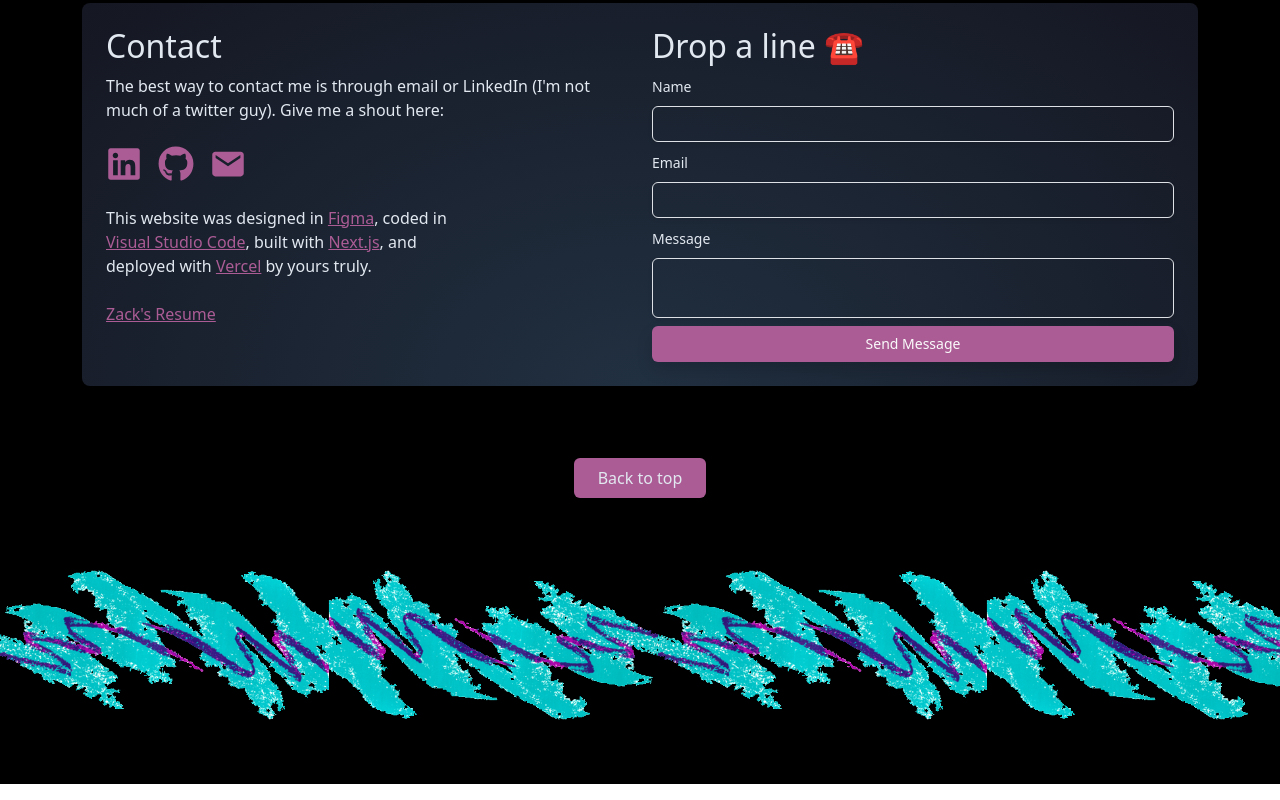
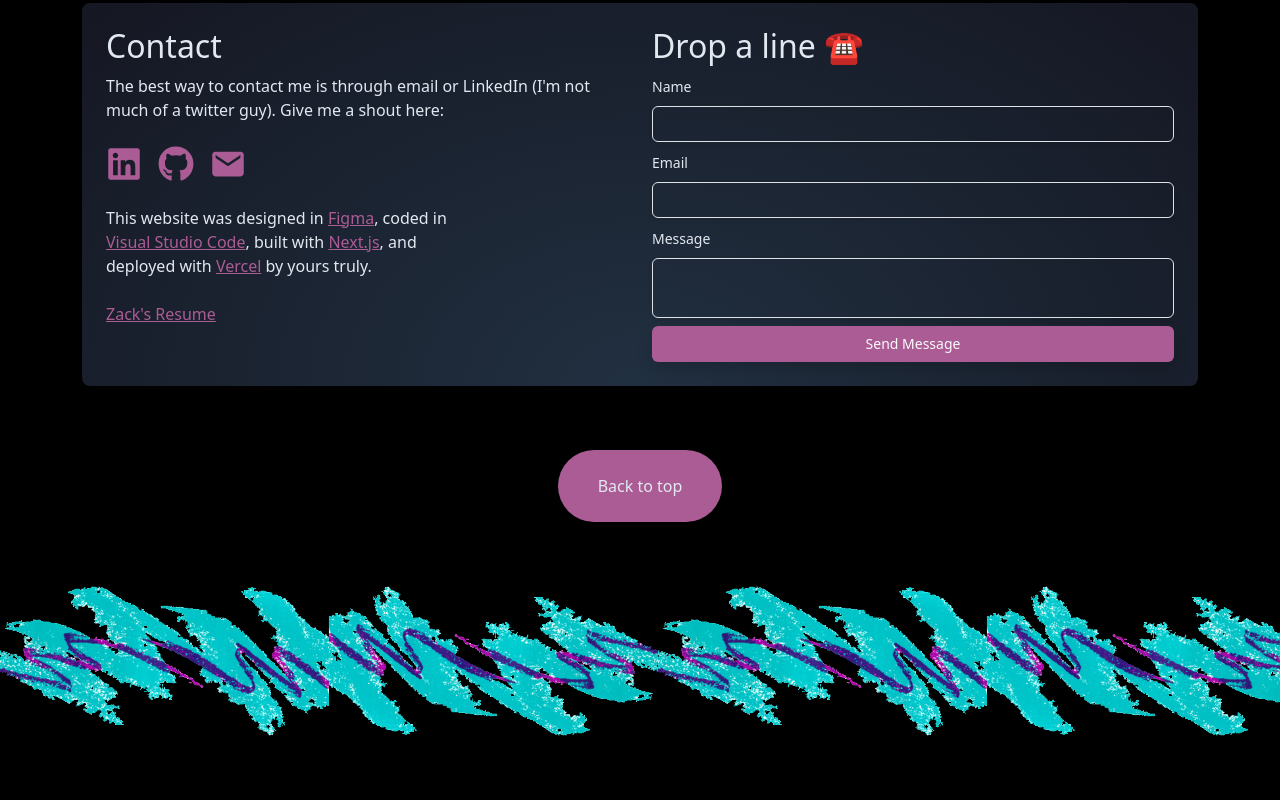
Before and after one commit to zackhanni/zachary.works, a Next.js app: page / in a window 1280 px wide. Shown: the part 4452-5252 px from the top of the page. Built offline with nearby package versions, Linux system fonts and the light colour scheme.

Commit message:
adjusted button roundness and size

```diff
--- a/app/components/Button.tsx
+++ b/app/components/Button.tsx
@@ -11,7 +11,7 @@ interface ButtonProps {
 export default function Button(props: ButtonProps) {
   return (
     <Link href={props.link} className="no-underline">
-      <div className="text-slate-200 bg-[#AB5C95] hover:bg-[#2CA5B8] duration-300 py-2 px-4 rounded-md m-2 flex">
+      <div className="text-slate-200 bg-[#AB5C95] hover:bg-[#2CA5B8] duration-300 py-4 px-10 rounded-full flex text-center">
         {props.name}{" "}
         {props.password ? (
           <div className="pl-3">
```
